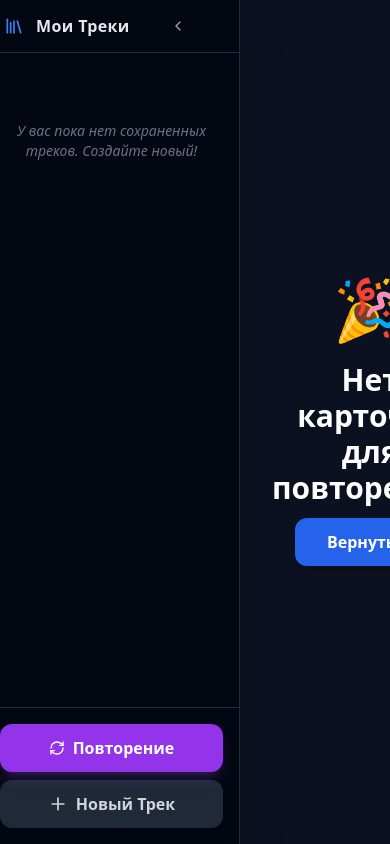
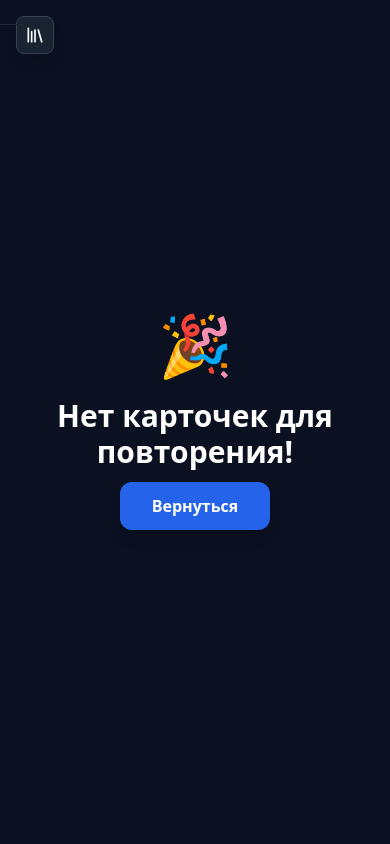
Before and after one commit to dolgeim976/AppForLearning, a React (Vite) app: page / in a window 390 px wide. Both pictures are taken after a click on the button "Повторение". Built offline with nearby package versions, Linux system fonts and the light colour scheme.

Commit message:
Fix mobile responsive sidebar layout

```diff
--- a/src/App.tsx
+++ b/src/App.tsx
@@ -84,8 +84,20 @@ function App() {
     return (
         <div className="flex h-screen w-full bg-[#0b1120] text-white font-sans overflow-hidden">
 
+            {/* Мобильная подложка (Overlay) для закрытия сайдбара по клику вне его */}
+            {!sidebarCollapsed && (
+                <div
+                    className="fixed inset-0 bg-black/50 z-20 md:hidden"
+                    onClick={() => setSidebarCollapsed(true)}
+                />
+            )}
+
             {/* ШАГ 1: Левый сайдбар со списком всех треков */}
-            <div className={`h-full border-r border-gray-800 bg-gray-950 flex flex-col z-20 shadow-2xl shrink-0 transition-all duration-300 ${sidebarCollapsed ? 'w-14' : 'w-64'}`}>
+            <div className={`
+                ${sidebarCollapsed ? '-translate-x-full md:translate-x-0 w-0 md:w-14 shrink-0' : 'translate-x-0 w-64 shrink-0'}
+                absolute md:static inset-y-0 left-0
+                h-full border-r border-gray-800 bg-gray-950 flex flex-col z-30 shadow-2xl transition-all duration-300
+            `}>
                 <div className="p-3 border-b border-gray-800 flex items-center justify-between">
                     {!sidebarCollapsed && (
                         <div className="flex items-center gap-3 pl-2">
@@ -95,7 +107,7 @@ function App() {
                     )}
                     <button
                         onClick={() => setSidebarCollapsed(!sidebarCollapsed)}
-                        className="p-1.5 rounded-lg text-gray-400 hover:text-white hover:bg-gray-800 transition-colors mx-auto"
+                        className={`p-1.5 rounded-lg text-gray-400 hover:text-white hover:bg-gray-800 transition-colors ${sidebarCollapsed ? 'mx-auto hidden md:block' : ''}`}
                         title={sidebarCollapsed ? 'Развернуть' : 'Свернуть'}
                     >
                         {sidebarCollapsed ? <ChevronRight className="w-4 h-4" /> : <ChevronLeft className="w-4 h-4" />}
@@ -113,7 +125,7 @@ function App() {
                                 tracks.map(track => (
                                     <div
                                         key={track.id}
-                                        onClick={() => setActiveTrackId(track.id || null)}
+                                        onClick={() => { setActiveTrackId(track.id || null); setSidebarCollapsed(true); }}
                                         className={`flex items-center justify-between p-3 rounded-xl cursor-pointer transition-all border group
                                             ${activeTrackId === track.id ? 'bg-blue-600/10 border-blue-500/50 text-blue-400' : 'bg-transparent border-transparent text-gray-400 hover:bg-gray-800 hover:text-gray-200'}`}
                                     >
@@ -133,7 +145,7 @@ function App() {
                         <div className="p-4 border-t border-gray-800 space-y-2">
                             {/* SRS Review Button */}
                             <button
-                                onClick={() => { setShowReview(true); refreshSrsStats(); }}
+                                onClick={() => { setShowReview(true); refreshSrsStats(); setSidebarCollapsed(true); }}
                                 className={`w-full py-3 px-4 rounded-xl font-bold transition-all flex items-center justify-center gap-2 shadow-lg relative
                                     ${showReview ? 'bg-purple-600 text-white shadow-purple-500/20' : 'bg-gradient-to-r from-purple-900/50 to-indigo-900/50 text-purple-300 border border-purple-700/30 hover:from-purple-800/50 hover:to-indigo-800/50'}`}
                             >
@@ -147,7 +159,7 @@ function App() {
                             </button>
 
                             <button
-                                onClick={() => { setActiveTrackId(null); setShowReview(false); }}
+                                onClick={() => { setActiveTrackId(null); setShowReview(false); setSidebarCollapsed(true); }}
                                 className={`w-full py-3 px-4 rounded-xl font-bold transition-all flex items-center justify-center gap-2 shadow-lg
                                     ${!activeTrackId && !showReview ? 'bg-blue-600 text-white shadow-blue-500/20' : 'bg-gray-800 text-gray-300 hover:bg-gray-700 hover:text-white'}`}
                             >
@@ -158,6 +170,16 @@ function App() {
                     </>
                 )}
             </div>
+
+            {/* Мобильная кнопка Гамбургер (чтобы открыть меню, когда оно скрыто) */}
+            {sidebarCollapsed && (
+                <button
+                    onClick={() => setSidebarCollapsed(false)}
+                    className="md:hidden absolute top-4 left-4 z-10 p-2 bg-gray-800/80 backdrop-blur text-white rounded-lg shadow-lg border border-gray-700"
+                >
+                    <Library className="w-5 h-5" />
+                </button>
+            )}
 
             {/* ШАГ 2: Основная контентная часть */}
             <div className="flex-1 h-full relative">
@@ -217,7 +239,6 @@ function App() {
                     </div>
                 )}
             </div>
-
         </div>
     );
 }
```
